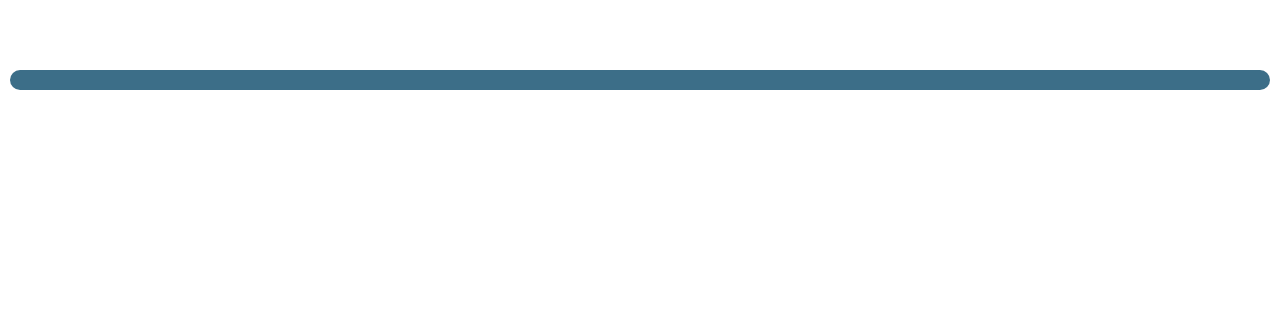
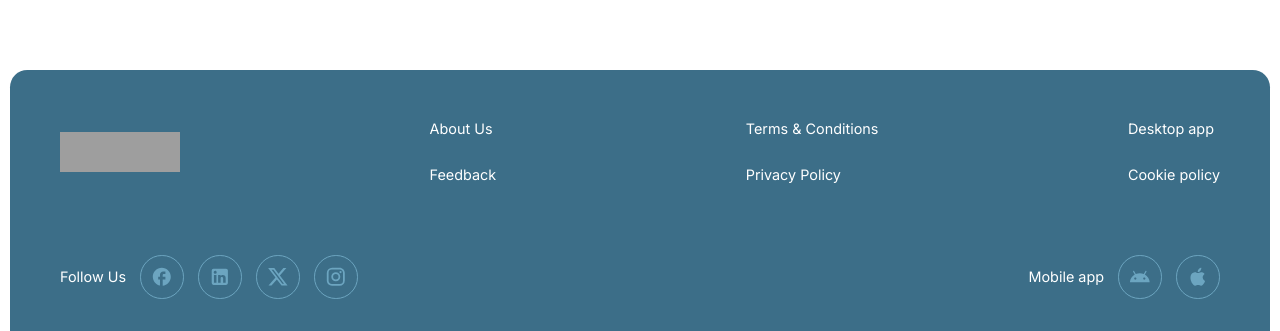
Before and after one commit to samthemogul/luxvilla, a Next.js app: page / in a window 1280 px wide. Shown: the part 3256-3587 px from the top of the page. Before the commit the page ends 3346 px from the top, so only its background shows below. Built offline with nearby package versions, Linux system fonts and the light colour scheme; grey boxes are pictures that could not be loaded.

Commit message:
Footer build

```diff
--- a/components/Footer.jsx
+++ b/components/Footer.jsx
@@ -1,10 +1,97 @@
-import React from 'react'
-import styles from '../styles/components/footer.module.css'
+"use client"
+
+import React from "react";
+import styles from "../styles/components/footer.module.css";
+import { logoFiles } from "@constants/assets";
+import Image from "next/image";
+import Link from "next/link";
+import FacebookOutlinedIcon from '@mui/icons-material/FacebookOutlined';
+import LinkedInIcon from '@mui/icons-material/LinkedIn';
+import XIcon from '@mui/icons-material/X';
+import InstagramIcon from '@mui/icons-material/Instagram';
+import AndroidIcon from '@mui/icons-material/Android';
+import AppleIcon from '@mui/icons-material/Apple';
 
 const Footer = () => {
   return (
-    <footer className={styles.container}></footer>
-  )
-}
+    <footer className={styles.container}>
+      <div className={styles.navigation}>
+        <div className={styles.navsection}>
+          <Image
+            className={styles.whitelogo}
+            src={logoFiles.whiteLogo.url}
+            alt={logoFiles.whiteLogo.description}
+            width={150}
+            height={50}
+          />
+        </div>
+        <div className={styles.navsection}>
+          <div>
+            <Link className={styles.links} href={"/"}>
+              About Us
+            </Link>
+          </div>
+          <div>
+            <Link className={styles.links} href={"/"}>
+              Feedback
+            </Link>
+          </div>
+        </div>
+        <div className={styles.navsection}>
+          <div>
+            <Link className={styles.links} href={"/"}>
+              Terms & Conditions
+            </Link>
+          </div>
+          <div>
+            <Link className={styles.links} href={"/"}>
+              Privacy Policy
+            </Link>
+          </div>
+        </div>
+        <div className={styles.navsection}>
+          <div>
+            <Link className={styles.links} href={"/"}>
+              Desktop app
+            </Link>
+          </div>
+          <div>
+            <Link className={styles.links} href={"/"}>
+              Cookie policy
+            </Link>
+          </div>
+        </div>
+      </div>
+      <div className={styles.socials_downloads}>
+        <div className={styles.socials}>
+          <p className={styles.footer_desc}>Follow Us</p>
+          <Link href={'/'}><div className={styles.icon_con}>
+          <FacebookOutlinedIcon className={styles.icon}/>
+          </div></Link>
+          <Link href={'/'}>
+          <div className={styles.icon_con}>
+          <LinkedInIcon className={styles.icon}/>
+          </div></Link>
+          <Link href={'/'}><div className={styles.icon_con}>
+          <XIcon className={styles.icon}/>
+          </div></Link>
+          <Link href={'/'}><div className={styles.icon_con}>
+          <InstagramIcon className={styles.icon}/>
+          </div></Link>
+        </div>
+        <div className={styles.downloads}>
+          <p className={styles.footer_desc}>Mobile app</p>
+          <Link href={'/'}><div className={styles.icon_con}>
+          <AndroidIcon className={styles.icon}/>
+          </div></Link>
+          <Link href={'/'}>
+          <div className={styles.icon_con}>
+          <AppleIcon className={styles.icon}/>
+          </div></Link>
+        </div>
+      </div>
+    </footer>
+  );
+};
 
-export default Footer
+export default Footer;
--- a/styles/components/footer.module.css
+++ b/styles/components/footer.module.css
@@ -1,8 +1,56 @@
 .container {
     display: flex;
     flex-direction: column;
-    padding: 10px;
+    padding: 50px;
+    gap: 5rem;
     margin: 100px 10px 10px 10px;
     background-color: var(--accent);
     border-radius: var(--border-radius);
 }
+.navigation {
+    display: flex;
+    justify-content: space-between;
+    align-items: center;
+    .whitelogo {
+        width: 120px;
+        height: 40px;
+    }
+    .navsection {
+        display: flex;
+        flex-direction: column;
+        gap: 2rem;
+        justify-content: center;
+        .links {
+            color: var(--wizard);
+            font-size: 1rem;
+            font-weight: 400;
+            transition: 0.2s all ease;
+        }
+        .links:hover {
+            color: var(--light-accent);
+        }
+    }
+
+}
+.socials_downloads {
+    display: flex;
+    justify-content: space-between;
+    .socials, .downloads {
+        display: flex;
+        gap: 1rem;
+        align-items: center;
+    }
+}
+.footer_desc {
+    color: var(--wizard);
+    font-size: 1rem;
+}
+.icon_con {
+    display: flex;
+    justify-content: center;
+    align-items: center;
+    padding: 10px;
+    border-radius: 50%;
+    border: 1px solid var(--light-accent);
+    color: var(--light-accent);
+}
```
